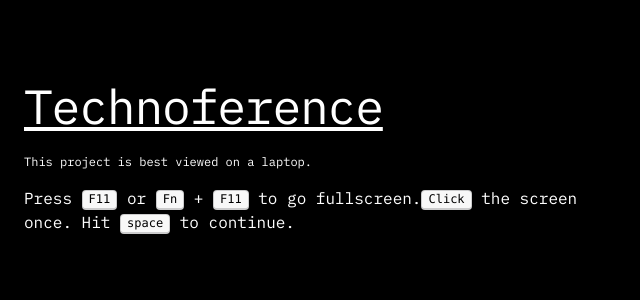
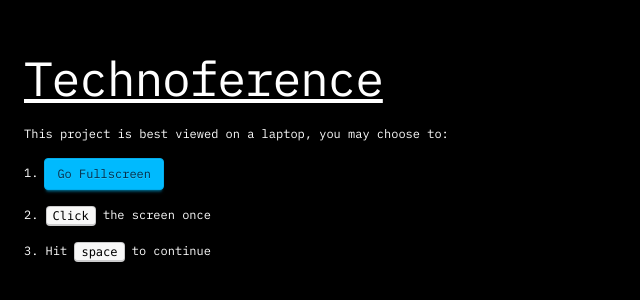
Before and after one commit to ywllowsensor/family_portraiture, a Next.js app: page / in a window 1280 px wide. Shown: the part 234-534 px from the top of the page, without its empty margins (0-640 px from the left). Built offline with nearby package versions, Linux system fonts and the light colour scheme.

Commit message:
change front page

```diff
--- a/src/app/page.tsx
+++ b/src/app/page.tsx
@@ -30,11 +30,26 @@ export default function Home() {
       {/* TITLE Page */}
       <section className="w-full h-screen flex flex-col items-start justify-center pl-6 snap-center">
         <h1 className="text-5xl font-normal mb-6 tracking-tight underline">Technoference</h1>
-        <p className="mb-4 max-w-xl text-center text-xs">This project is best viewed on a laptop.</p>
-        <p className="mb-4 max-w-xl text-left">
-          Press <kbd className="kbd kbd-sm text-black dark:bg-gray-900 dark:text-white">F11</kbd> or <kbd className="kbd kbd-sm text-black dark:bg-gray-900 dark:text-white">Fn</kbd> + <kbd className="kbd kbd-sm text-black dark:bg-gray-900 dark:text-white">F11</kbd> to go fullscreen.
-          <kbd className="kbd kbd-sm text-black dark:bg-gray-900 dark:text-white">Click</kbd> the screen once.
-          Hit <kbd className="kbd kbd-sm text-black dark:bg-gray-900 dark:text-white">space</kbd> to continue.</p>
+        <p className="mb-4 max-w-xl text-center text-xs">This project is best viewed on a laptop, you may choose to:</p>
+        <p className="mb-4 max-w-xl text-left text-xs">
+          1.
+          <button
+            className="btn btn-info rounded-sm btn-sm font-light ml-1.5"
+            onClick={() => {
+              if (document.documentElement.requestFullscreen) {
+                document.documentElement.requestFullscreen();
+              }
+            }}
+          >
+            Go Fullscreen
+          </button>
+        </p>
+        <p className="mb-4 max-w-xl text-left text-xs">
+          2. <kbd className="kbd kbd-sm text-black dark:bg-gray-900 dark:text-white">Click</kbd> the screen once
+        </p>
+        <p className="mb-4 max-w-xl text-left text-xs">
+          3. Hit <kbd className="kbd kbd-sm text-black dark:bg-gray-900 dark:text-white">space</kbd> to continue
+        </p>
       </section>
 
       {/* DEFINITION/BG of technoference page??? */}
@@ -141,7 +156,8 @@ export default function Home() {
       </section>
 
       {/* Overlay for portraits */}
-      {overlayImg && (
+      {
+        overlayImg && (
           <div
             className={`fixed inset-0 bg-black/60 backdrop-blur-sm flex items-center justify-center z-50 transition-opacity duration-300 ${isOverlayVisible ? 'opacity-100' : 'opacity-0'}`}
             onClick={closeOverlay}
@@ -159,9 +175,10 @@ export default function Home() {
               ×
             </button>
           </div>
-      )}
+        )
+      }
 
 
-    </div>
+    </div >
   )
 }
```
Lines whose indentation alone changed are shown as unchanged.
